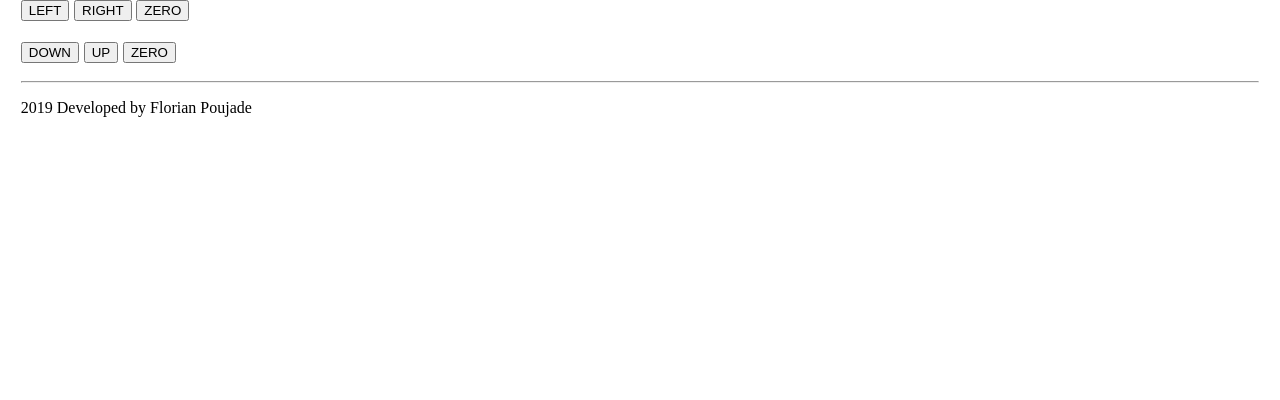
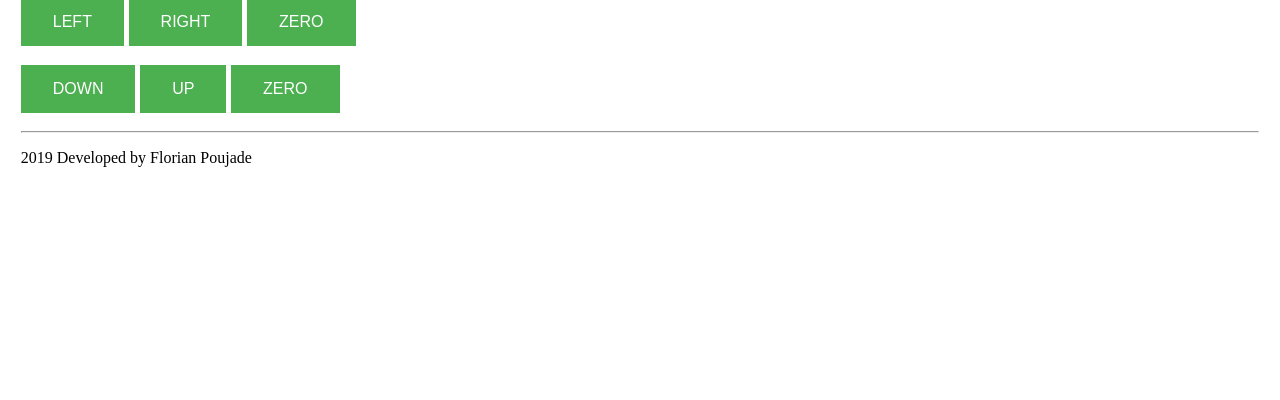
Before and after one commit to arty-hlr/kittycamera, a Flask app: page / in a window 1280 px wide. Shown: the part 400-800 px from the top of the page. Run offline with Flask 2, Linux system fonts and the light colour scheme; the visitor is signed in with stand-in values (Sample User, id 1).

Commit message:
added button class to all buttons in index.html

```diff
--- a/templates/index.html
+++ b/templates/index.html
@@ -7,14 +7,14 @@
         <h1>Kitty surveillance live streaming</h1>
         <h3><img src="{{ url_for('video_stream')  }}"</h3>
         <h3>
-            <button onclick="pan_left()">LEFT</button>
-            <button onclick="pan_right()">RIGHT</button>
-            <button onclick="pan_zero()">ZERO</button>
+            <button class="button" onclick="pan_left()">LEFT</button>
+            <button class="button" onclick="pan_right()">RIGHT</button>
+            <button class="button" onclick="pan_zero()">ZERO</button>
         </h3>
         <h3>
-            <button onclick="tilt_down()">DOWN</button>
-            <button onclick="tilt_up()">UP</button>
-            <button onclick="tilt_zero()">ZERO</button>
+            <button class="button" onclick="tilt_down()">DOWN</button>
+            <button class="button" onclick="tilt_up()">UP</button>
+            <button class="button" onclick="tilt_zero()">ZERO</button>
         </h3>
         <hr>
         <p> 2019 Developed by Florian Poujade</p>
```
